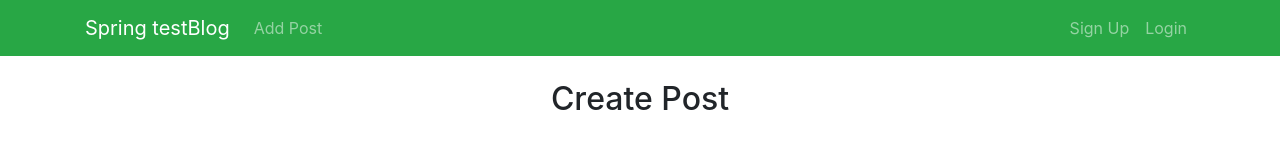
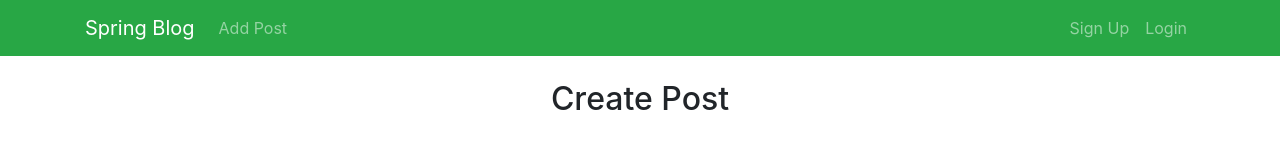
Before and after one commit to post45/blog-spring-boot, a React (Create React App) app in the folder react-test-blog/: page /addPost in a window 1280 px wide. Shown: the top 148 px of the page. Built offline with nearby package versions, Linux system fonts and the light colour scheme.

Commit message:
axios login register addPost commit

```diff
--- a/react-test-blog/src/app/AddPost.js
+++ b/react-test-blog/src/app/AddPost.js
@@ -1,9 +1,10 @@
 import React, { Component } from "react";
+import { getPostsForUser } from "../actions/userActions";
+import { connect } from "react-redux";
 
 class AddPost extends Component {
   constructor() {
     super();
-
     this.state = {
       title: "",
       body: "",
@@ -27,14 +28,17 @@ class AddPost extends Component {
       createDate: this.state.createDate,
       updateDate: this.state.updateDate,
     };
+
     console.log(AddPost);
+
+    this.props.getPostsForUser(AddPost);
   }
 
   render() {
     return (
       <div className="col-md-8 m-auto">
         <div className="form-area ">
-          <form role="form ">
+          <form onSubmite={this.onSubmit} role="form ">
             <h2 className="text-center">Create Post </h2>
             <br styles="clear:both" />
             <div className="form-group ">
@@ -119,4 +123,8 @@ class AddPost extends Component {
     );
   }
 }
-export default AddPost;
+const mapStateToProps = (state) => ({
+  errors: state.errors,
+});
+
+export default connect(mapStateToProps, { getPostsForUser })(AddPost);
--- a/react-test-blog/src/components/Dashboard.js
+++ b/react-test-blog/src/components/Dashboard.js
@@ -1,6 +1,6 @@
 import React, { Component } from "react";
 import { connect } from "react-redux";
-import { getPostsForUser } from "../actions/PostActions";
+import { getPostsForUser } from "../actions/userActions";
 
 class Dashboard extends Component {
   componentDidMount() {
--- a/react-test-blog/src/header/Header.js
+++ b/react-test-blog/src/header/Header.js
@@ -6,7 +6,7 @@ class Header extends Component {
       <nav className="navbar navbar-expand-sm navbar-dark bg-success mb-4">
         <div className="container">
           <a className="navbar-brand" href="Dashboard">
-            Spring testBlog
+            Spring Blog
           </a>
           <button
             className="navbar-toggler"
```
